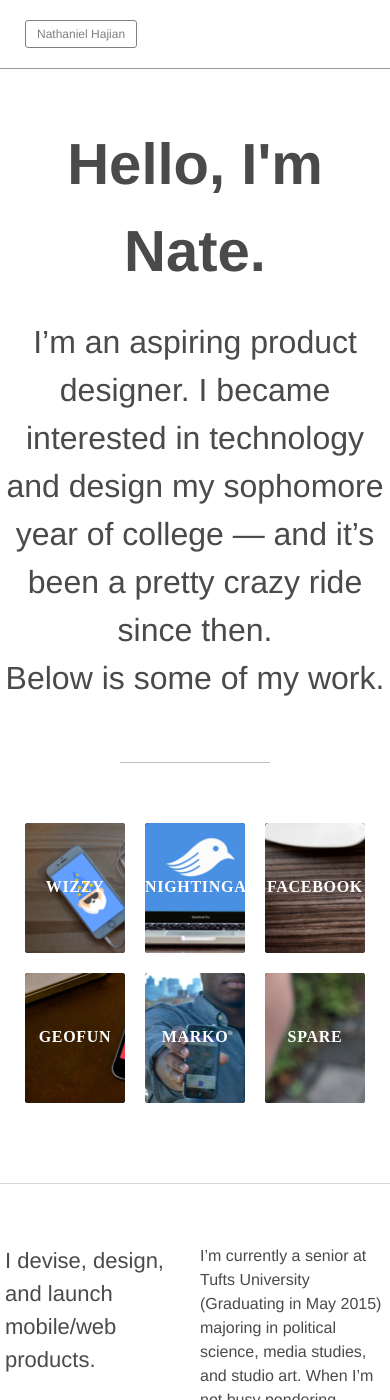
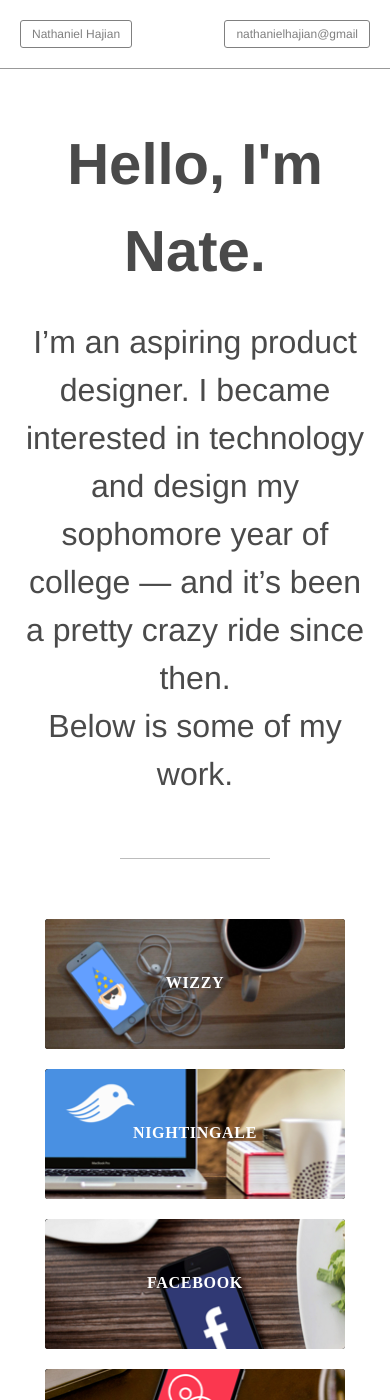
Before and after one commit to netspencer/nathaniel_io, a Jekyll site: the page built from index.html, in a window 390 px wide and 1400 px high. Built offline with Jekyll 4.4.1, drawn with Linux system fonts in a browser that asks for light colours; nearby versions of some CDN libraries; library files that are not in the unit come from our copies; comment, search, counter and statistics services are not loaded.

Commit message:
optimizie for mobile

```diff
--- a/_includes/head.html
+++ b/_includes/head.html
@@ -1,7 +1,8 @@
 <head>
     <meta charset="utf-8">
     <meta http-equiv="X-UA-Compatible" content="IE=edge">
-    <meta name="viewport" content="width=device-width, initial-scale=1">
+    <meta name="viewport" content="width=device-width, initial-scale=1.0, maximum-scale=1.0, user-scalable=no" />
+
 
     <title>{% if page.title %}{{ page.title }}{% else %}{{ site.title }}{% endif %}</title>
 
--- a/_sass/_grid-settings.scss
+++ b/_sass/_grid-settings.scss
@@ -14,5 +14,5 @@
 
 @include gridle_register_state (mobile, (
     max-width : 768px,
-    gutter-width : 10px
+    gutter-width : 20px
 ));
--- a/_sass/_styles.scss
+++ b/_sass/_styles.scss
@@ -71,6 +71,10 @@
     margin: 0 auto;
     overflow: hidden;
     position: relative;
+
+    @include gridle_state(mobile) {
+        padding: 0 20px;
+    }
 }
 
 header {
@@ -108,6 +112,10 @@
             margin: auto;
             width: 50%;
             font-size: 16px;
+
+            @include gridle_state(mobile) {
+                width: 100%;
+            }
         }
     }
 }
@@ -131,6 +139,9 @@
 }
 
 nav.project-switcher {
+    @include gridle_state(mobile) {
+        padding: 0 20px;
+    }
     section.smart-grid {
         width: 100%;
         margin: 0 auto;
@@ -156,14 +167,16 @@
     //         );
     background: #FFF;
     border-bottom: 1px #999 solid;
-    width: 910px;
+    // min-width: 100vw;
+    width: 100%;
+    max-width: 910px;
     position: fixed;
     overflow: show;
     z-index: 1000;
     padding-top: 20px;
     padding-bottom: 20px;
     button {
-        margin: 0 25px;
+        margin: 0 20px;
         display: block;
         opacity: 0.7;
         font-size: 12px;
@@ -190,6 +203,11 @@
         content: " ";
         clear: both;
         display: block;
+    }
+
+    @include gridle_state(mobile) {
+        margin: 0 -20px;
+        width: 100%;
     }
 }
 
@@ -423,3 +441,15 @@
         }
     }
 }
+
+// |------------------------------------------------------
+// |------------------------------------------------------
+// | reset grid for mobile
+// |------------------------------------------------------
+// |------------------------------------------------------
+
+[class*="grid-"] {
+    @include gridle_state(mobile) {
+        width:100%;
+    }
+}
```
